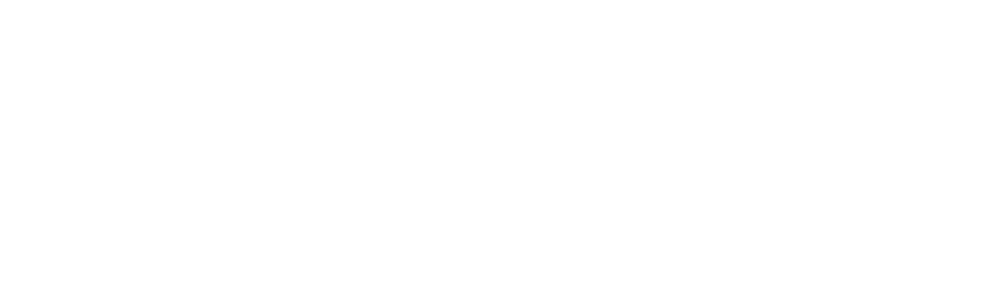
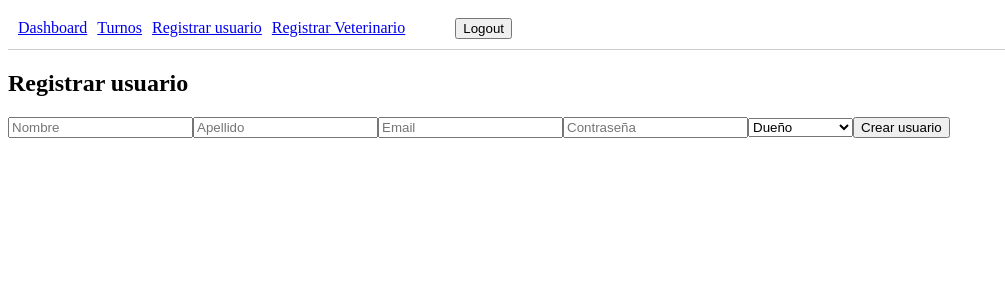
Before and after one commit to MikYY8/VetLink-frontend-web, a React (Vite) app: page /register-user in a window 1280 px wide. Before the commit this address had no page. Shown: the top 300 px of the page, without its empty margins (0-1005 px from the left). Built offline with nearby package versions, Linux system fonts and the light colour scheme; sample sign-in values are in the browser's storage.

Commit message:
User Register WORKS!!!! Vet register still IN PROGRESS

```diff
--- a/package.json
+++ b/package.json
@@ -11,9 +11,11 @@
   },
   "dependencies": {
     "axios": "^1.13.4",
+    "bootstrap": "^5.3.8",
     "jwt-decode": "^4.0.0",
     "lucide-react": "^0.563.0",
     "react": "^19.2.0",
+    "react-bootstrap": "^2.10.10",
     "react-dom": "^19.2.0",
     "react-router-dom": "^7.13.0",
     "react-toastify": "^11.0.5"
--- a/src/App.jsx
+++ b/src/App.jsx
@@ -3,6 +3,8 @@
 import Login from "../src/pages/Login";
 import Dashboard from "../src/pages/Dashboard"
 import Appointments from "../src/pages/Appointments";
+import RegisterUser from "./pages/RegisterUser";
+import RegisterVet from "./pages/RegisterVet";
 
 import ProtectedRoute from "./components/ProtectedRoute"
 import PrivateLayout from "./components/PrivateLayout"
@@ -24,6 +26,8 @@
 
           <Route path="/dashboard" element={<Dashboard />} />
           <Route path="/appointments" element={<Appointments />} />
+          <Route path="/register-user" element={<RegisterUser />} />
+          <Route path="/register-vet" element={<RegisterVet />} />
 
         </Route>
 
--- a/src/components/Navbar.jsx
+++ b/src/components/Navbar.jsx
@@ -25,6 +25,14 @@
         Turnos
       </Link>
 
+      <Link to="/register-user" style={{ marginRight: "10px" }}>
+        Registrar usuario
+      </Link>
+
+      <Link to="/register-vet" style={{ marginRight: "10px" }}>
+        Registrar Veterinario
+      </Link>
+
       <span style={{ marginLeft: "20px" }}>
         {email && <><CircleUserRound size={18} className="inline-block mr-1"/> {email} ({role})</>}
       </span>
--- a/src/pages/Dashboard.jsx
+++ b/src/pages/Dashboard.jsx
@@ -12,17 +12,18 @@
   const [to, setTo] = useState("");
   const token = localStorage.getItem("token");
 
-  useEffect(() => {
+  // Crear el dashboard
   const fetchDashboard = async () => {
     const token = localStorage.getItem("token");
     if(loading) <p>Cargando dashboard...</p>;
+
     const params = new URLSearchParams();
     if (vetId) params.append("vetId", vetId);
     if (date) params.append("date", date);
     if (from) params.append("from", from);
     if (to) params.append("to", to);
 
-      try {
+    try{
       const res = await fetch(`http://localhost:3000/appointment/dashboard?${params.toString()}`, {
         headers: {
           Authorization: `Bearer ${token}`,
@@ -35,20 +36,22 @@
       console.log("Result JSON:", result);
 
       setAppointments(result.data || []);
-      } catch (err) {
+    }catch(err){
       console.error("Fetch error:", err);
       setError(err.message);
-      } finally {
+    }finally{
       setLoading(false);
     };
   };
 
+  // Mostrar el dashboard
+  useEffect(() => {
     fetchDashboard();
   }, [vetId, date, from, to]);
 
   if (error) return <p style={{ color: "red" }}>{error}</p>;
 
-  // filtros
+  // Filtros
   const total = appointments.length;
   const completed = appointments.filter(a => a.status === "COMPLETED").length;
   const cancelled = appointments.filter(a => a.status === "CANCELLED").length;
@@ -73,8 +76,8 @@
     }catch(error){
       console.error(error);
     };
-  };
 
+  // Traer todos los vets, para el filtro
   const fetchVets = async () => {
     const token = localStorage.getItem("token");
 
@@ -93,6 +96,7 @@
     };
   };
   fetchVets();
+};
 
   return (
     <>
@@ -139,7 +143,7 @@
           setDate("");
           }}
         />
-
+          {/*    LIMPIAR FILTROS    */}
         <button onClick={() => {
           setVetId("");
           setDate("");
@@ -177,11 +181,7 @@
               <td>{appointmentTypeMap[a.type] || a.type}</td>
               <td>{statusMap[a.status] || a.status}</td>
                 <td>
-                  {a.status === "SCHEDULED" && (
-                    <button onClick={() => handleCancel(a._id)}>
-                      Cancelar
-                    </button>
-                  )}
+                  {a.status === "SCHEDULED" && (<button onClick={() => handleCancel(a._id)}>Cancelar</button>)}
                 </td>
             </tr>
           ))}
--- /dev/null
+++ b/src/pages/RegisterUser.jsx
@@ -0,0 +1,102 @@
+import { useState } from "react";
+import axios from "axios";
+
+function RegisterUser() {
+  const [formData, setFormData] = useState({firstName: "", lastName: "", email: "", password: "", role: "OWNER", });
+  const [error, setError] = useState({});
+  const token = localStorage.getItem("token");
+
+    const validate = () => {
+        let newErrors = {}; // store errors, then we transfer to setError
+        if(!formData.firstName) {newErrors.firstName = "Ingrese un nombre"};
+        if(!formData.lastName) {newErrors.lastName = "Ingrese un nombre"};
+        if(!formData.email) {newErrors.email = "Ingrese un email válido"};
+        if(!formData.password) {newErrors.password = "Ingrese una contraseña"};
+        if(formData.password.length < 6) {newErrors.password = "La contraseña debe tener al menos 6 caracteres"}
+
+        setError(newErrors);
+        return Object.keys(newErrors).length === 0;
+    };
+
+    // Manejar cambios en el form (?)
+  const handleChange = (e) => {
+    setFormData({
+      ...formData, [e.target.name]: e.target.value
+    });
+  };
+
+    // Enviar datos al back
+  const handleSubmit = async (e) => {
+    e.preventDefault();
+    if(validate()){
+        alert("Usuario creado con éxito")
+        console.log(formData)
+    };
+
+    try{
+      await axios.post("http://localhost:3000/users/register",
+        formData, {
+            headers: {
+                Authorization: `Bearer ${token}`,
+          },
+        });
+
+      setFormData({firstName: "", lastName: "", email: "", password: "", role: "OWNER"});
+    }catch(err){
+        console.log(err)
+    };
+  };
+
+  return (
+    <div>
+      <h2>Registrar usuario</h2>
+
+      <form onSubmit={handleSubmit}>
+        <input
+          name="firstName"
+          placeholder="Nombre"
+          value={formData.firstName}
+          onChange={handleChange}
+        />
+        {error.firstName && <p style={{color: "red"}} >{error.firstName}</p>}
+
+        <input
+          name="lastName"
+          placeholder="Apellido"
+          value={formData.lastName}
+          onChange={handleChange}
+        />
+        {error.lastName && <p style={{color: "red"}} >{error.lastName}</p>}
+
+        <input
+          name="email"
+          type="email"
+          placeholder="Email"
+          value={formData.email}
+          onChange={handleChange}
+        />
+        {error.email && <p style={{color: "red"}} >{error.email}</p>}
+
+        <input
+          name="password"
+          type="password"
+          placeholder="Contraseña"
+          value={formData.password}
+          onChange={handleChange}
+        />
+        {error.password && <p style={{color: "red"}} >{error.password}</p>}
+
+        <select name="role" value={formData.role} onChange={handleChange}>
+          <option value="OWNER">Dueño</option>
+          <option value="SECRETARY">Secretaría</option>
+          <option value="ADMIN">Administrador</option>
+        </select>
+
+        <button type="submit">Crear usuario</button>
+      </form>
+
+    </div>
+  );
+};
+
+export default RegisterUser;
--- /dev/null
+++ b/src/pages/RegisterVet.jsx
@@ -0,0 +1,89 @@
+import { useState } from "react";
+import axios from "axios";
+
+function RegisterVet() {
+    const [formData, setFormData] = useState({firstName: "", lastName: "", email: "", password: "", licenseNumber: "", specialty: "", acceptsConsultations: false, phone: "", photoUrl: "", workSchedule: {start: "", end: ""}, role: "VET"})
+    const [error, setError] = useState({});
+    const token = localStorage.getItem("token");
+
+    const validate = () => {
+        let newErrors = {};
+        // lista de ifs con errores
+
+        setError(newErrors);
+        return Object.keys(newErrors).length === 0;
+    };
+
+    const handleChange = (e) => {
+        setFormData({
+            ...formData, [e.target.name] : e.target.value
+        });
+    };
+
+    const handleSubmit = async (e) => {
+        e.preventDefautl();
+        if(validate){
+            alert("Veterinario creado con éxito");
+            console.log(formData);
+        };
+
+        try{
+            await axios.post("http://localhost:3000/users/vet/register",
+            formData, {
+                headers: {
+                    Authorization: `Bearer ${token}`,
+                },
+            });
+
+            setFormData({firstName: "", lastName: "", email: "", password: "", licenseNumber: "", specialty: "", acceptsConsultations: false, phone: "", photoUrl: "", workSchedule: {start: "", end: ""}, role: "VET"})
+        }catch(err){
+            console.log(err);
+        }
+    };
+
+    return(
+        <div>
+            <h2>Registrar veterinario</h2>
+
+            <form onSubmit={handleSubmit}>
+                <input name="firstName" placeholder="Nombre" value={formData.firstName} onChange={handleChange} />
+                    {error.firstName && <p style={{color: "red"}} >{error.firstName}</p>}
+
+                <input name="lastName" placeholder="Apellido" value={formData.lastName} onChange={handleChange} />
+
+                <input name="email" placeholder="Email" value={formData.email} onChange={handleChange} />
+
+                <input name="password" placeholder="Contraseña" value={formData.password} onChange={handleChange} />
+
+                <input name="licenseNumber" placeholder="Número de licencia" value={formData.licenseNumber} onChange={handleChange} />
+
+                <select name="specialty" value={formData.specialty} onChange={handleChange} >
+                    <option value="GENERAL">General</option>
+                    <option value="SURGERY">Cirugía</option>
+                    <option value="DERMATOLOGY">Dermatología</option>
+                    <option value="CARDIOLOGY">Cardiología</option>
+                    <option value="TRAUMATOLOGY">Traumatología</option>
+                </select>
+
+                <input type="checkbox" name="acceptsConsultations" value={formData.acceptsConsultations} onChange={handleChange} />
+
+                <input name="phone" placeholder="Número de teléfono" value={formData.phone} onChange={handleChange} />
+
+                {/* <input name="photoUrl"  /> */}
+
+                <input name="workSchedule" />
+
+            </form>
+
+
+
+
+
+
+        </div>
+
+
+    );
+};
+
+export default RegisterVet;
```
Also changed, not shown: 1 other file (tests, documents, lock files or other folders). Lines whose indentation alone changed are shown as unchanged.
